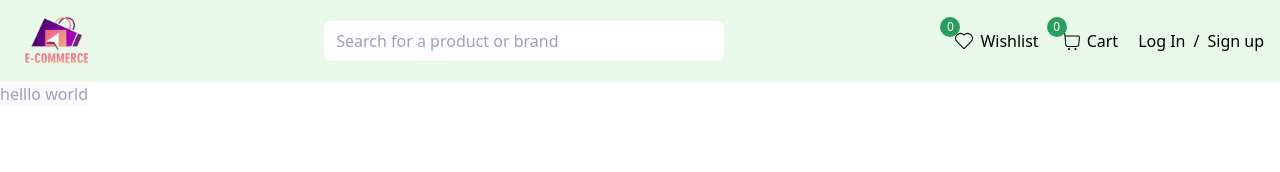
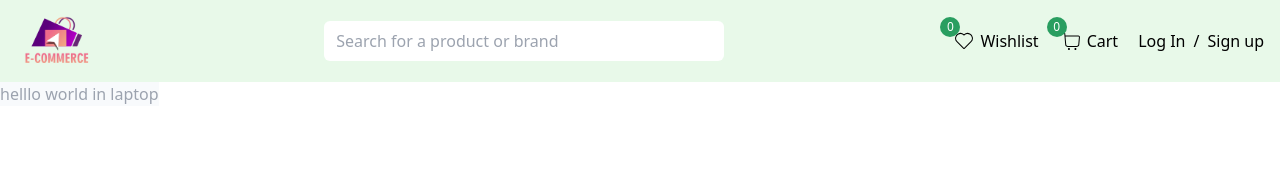
Before and after one commit to mHasan1037/mern-ecommerce-frontend, a Next.js app: page / in a window 1280 px wide. Shown: the top 172 px of the page. Built offline with nearby package versions, Linux system fonts and the light colour scheme; no server answers.

Commit message:
Testing laptop

```diff
--- a/app/page.tsx
+++ b/app/page.tsx
@@ -1,7 +1,7 @@
 export default function Home() {
   return (
     <div className="mainBtn">
-   helllo world
+   helllo world in laptop
     </div>
   );
 }
```
